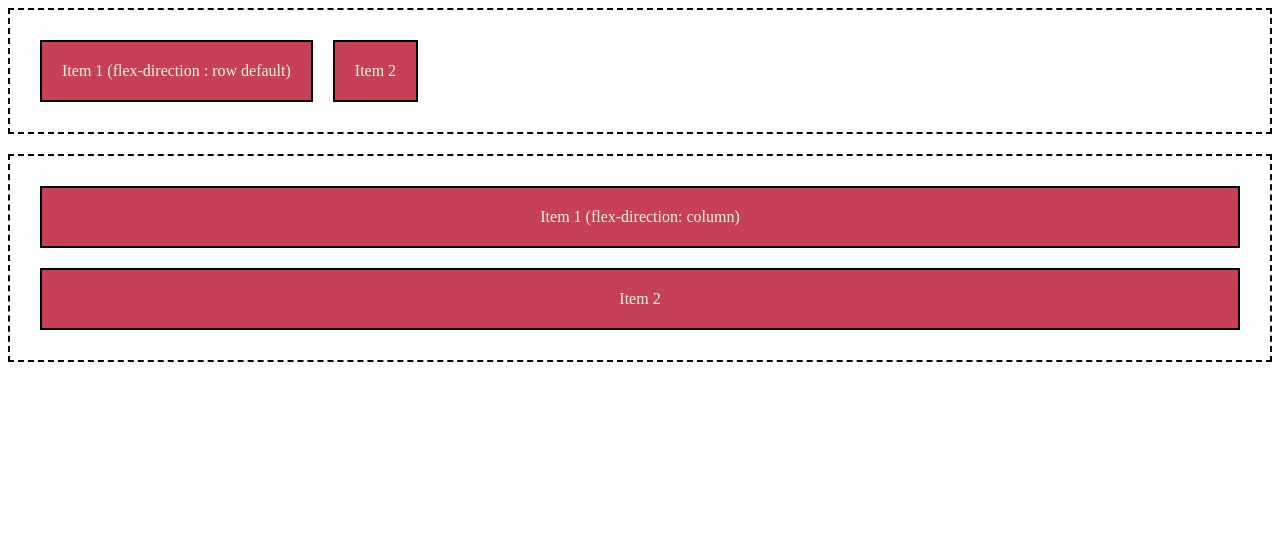
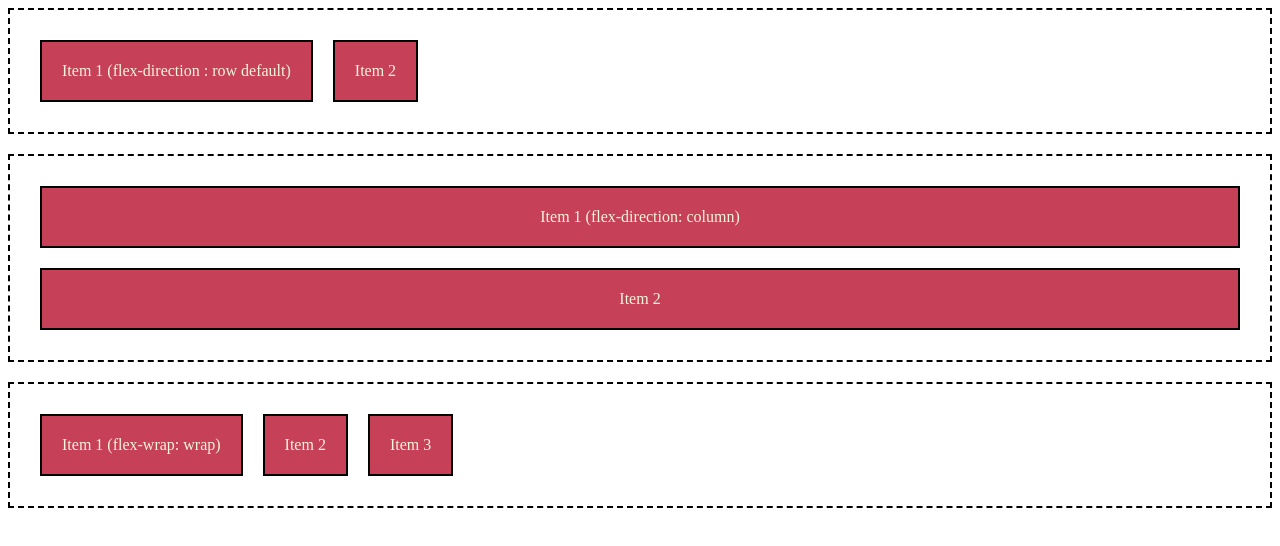
Before and after one commit to bhumikawei/CSSFlexbox, a plain HTML site: page index.html in a window 1280 px wide. Drawn offline with Linux system fonts and the light colour scheme.

Commit message:
flex-wrap html

```diff
--- a/index.html
+++ b/index.html
@@ -23,5 +23,16 @@
             Item 2
         </div>
     </div>
+    <div class="flex-container flex-wrap">
+        <div class="flex-item">
+            Item 1 (flex-wrap: wrap)
+        </div>
+        <div class="flex-item">
+            Item 2
+        </div>
+        <div class="flex-item">
+            Item 3
+        </div>
+    </div>
 </body>
 </html>
```
